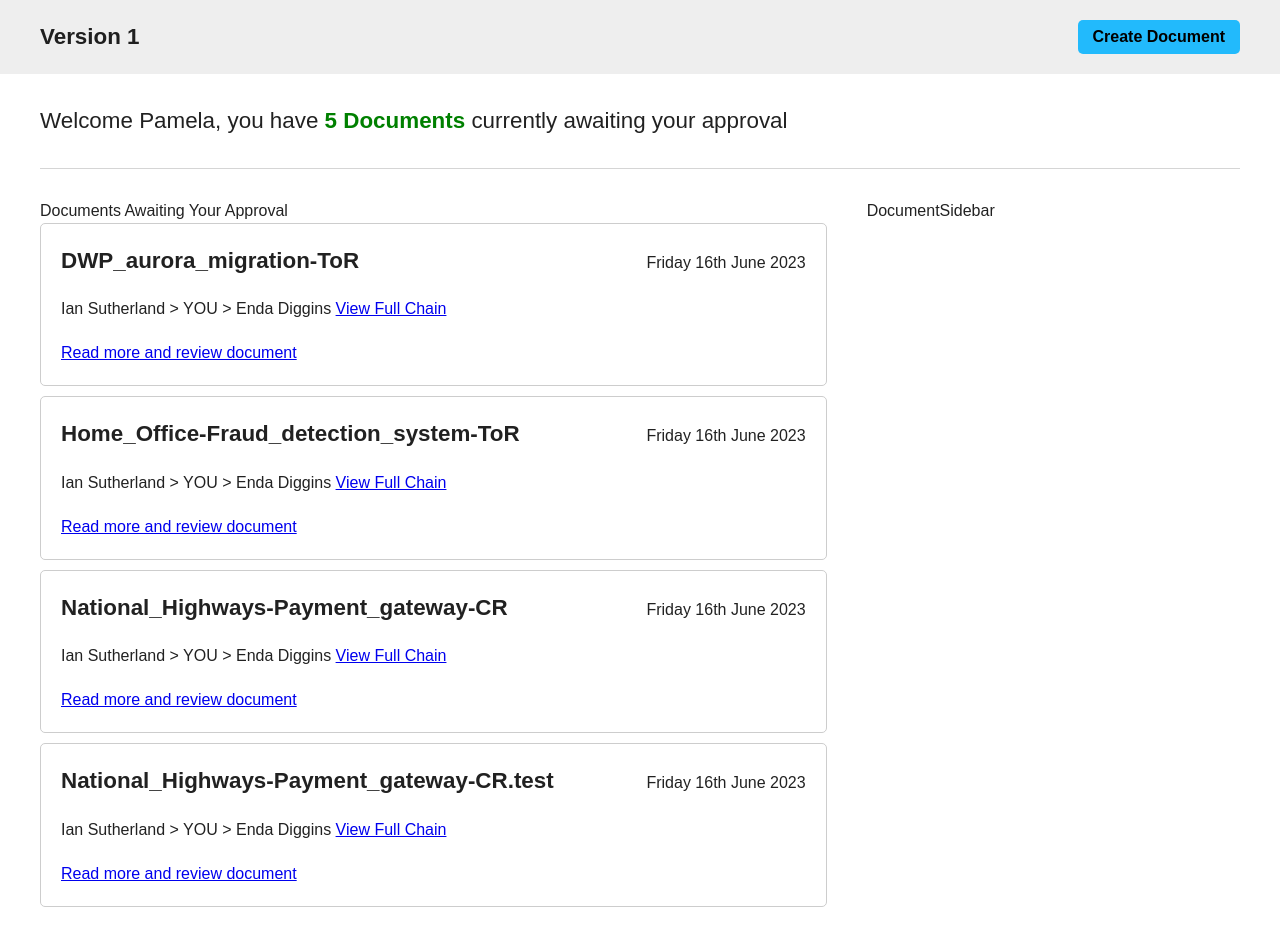
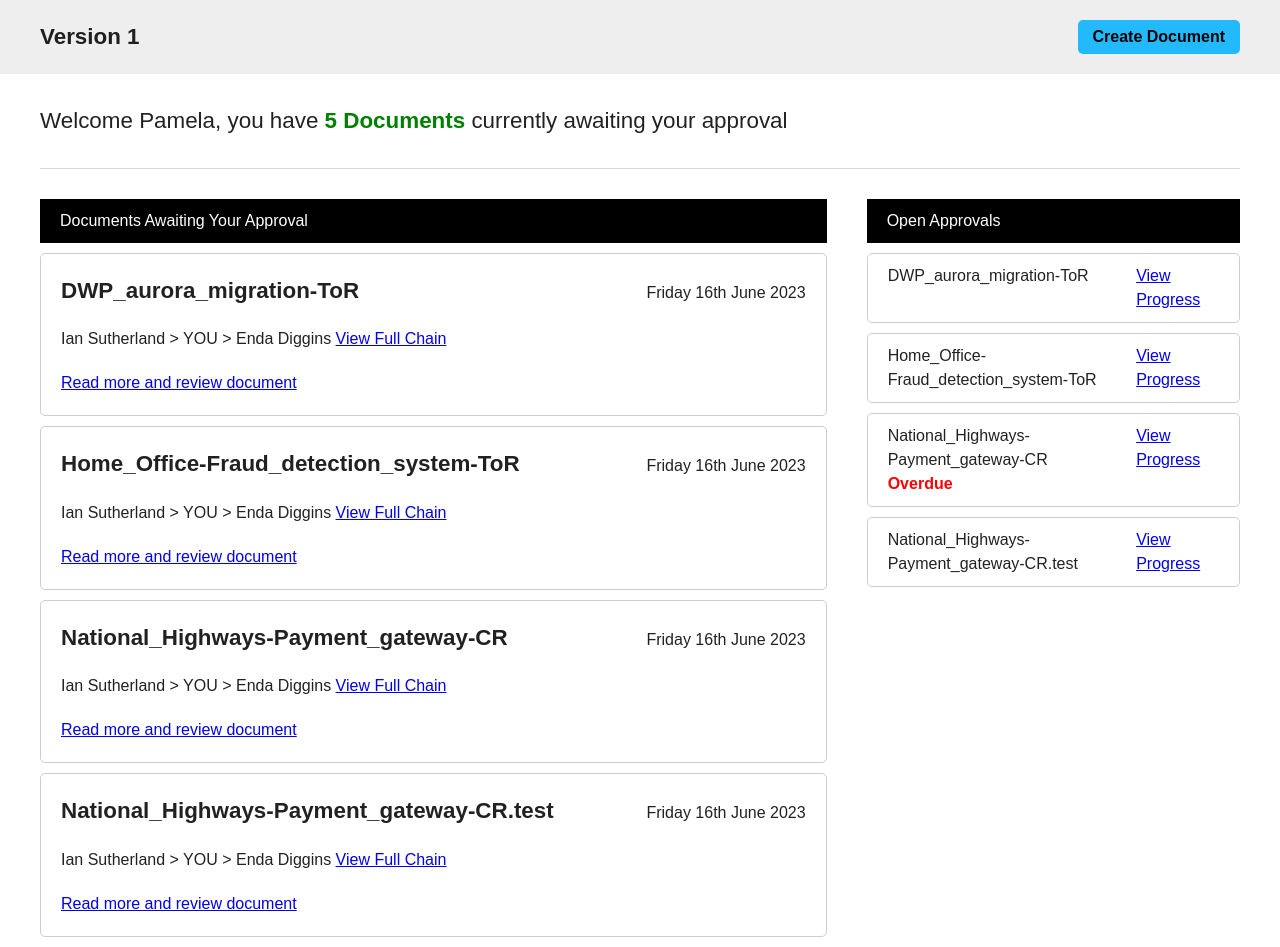
Before and after one commit to dan77uk/version1_react_client, a React (Vite) app: page / in a window 1280 px wide. Before the commit the page ends 907 px from the top, so only its background shows below. Built offline with nearby package versions, Linux system fonts and the light colour scheme.

Commit message:
Sidebar added

```diff
--- a/src/components/documentList/DocumentList.jsx
+++ b/src/components/documentList/DocumentList.jsx
@@ -30,7 +30,7 @@ export default function DocumentList() {
 
   return (
     <div className={styles.documentList}>
-      <h2>Documents Awaiting Your Approval</h2>
+      <h2 className="headline">Documents Awaiting Your Approval</h2>
       <ul>
         {documentsList.map((document) => {
           return <DocumentListCard key={document.title} document={document} />;
--- a/src/components/documentList/documentList.module.css
+++ b/src/components/documentList/documentList.module.css
@@ -3,6 +3,7 @@
 }
 
 .documentList ul {
+  margin: 10px 0;
   display: flex;
   flex-direction: column;
   gap: 10px;
--- a/src/components/documentSidebar/DocumentSidebar.jsx
+++ b/src/components/documentSidebar/DocumentSidebar.jsx
@@ -1,5 +1,45 @@
 import styles from "./documentSidebar.module.css";
 
 export default function DocumentSidebar() {
-  return <div className={styles.sidebar}>DocumentSidebar</div>;
+  const documentsList = [
+    {
+      id: 1,
+      title: "DWP_aurora_migration-ToR",
+      overdue: false,
+    },
+    {
+      id: 2,
+      title: "Home_Office-Fraud_detection_system-ToR",
+      overdue: false,
+    },
+    {
+      id: 3,
+      title: "National_Highways-Payment_gateway-CR",
+      overdue: true,
+    },
+    {
+      id: 4,
+      title: "National_Highways-Payment_gateway-CR.test",
+      overdue: false,
+    },
+  ];
+
+  return (
+    <div className={styles.sidebar}>
+      <h2 className="headline">Open Approvals</h2>
+      <ul>
+        {documentsList.map((document) => {
+          return (
+            <li key={document.id}>
+              <h3>
+                {document.title}
+                {document.overdue ? <span>Overdue</span> : null}
+              </h3>
+              <a href="#">View Progress</a>
+            </li>
+          );
+        })}
+      </ul>
+    </div>
+  );
 }
--- a/src/components/documentSidebar/documentSidebar.module.css
+++ b/src/components/documentSidebar/documentSidebar.module.css
@@ -1,3 +1,23 @@
 .sidebar {
   grid-area: sidebar;
 }
+
+.sidebar ul {
+  display: flex;
+  flex-direction: column;
+  gap: 10px;
+}
+
+.sidebar ul li {
+  border: solid 1px rgb(205, 205, 205);
+  border-radius: 5px;
+  padding: 10px 20px;
+  display: grid;
+  grid-template-columns: 75% 25%;
+}
+
+.sidebar ul li h3 span {
+  display: block;
+  color: red;
+  font-weight: 600;
+}
--- a/src/index.css
+++ b/src/index.css
@@ -46,3 +46,10 @@ button {
   font-weight: 600;
   transition: 0.4s;
 }
+
+.headline {
+  background-color: black;
+  color: white;
+  padding: 10px 20px;
+  margin-bottom: 10px;
+}
```
